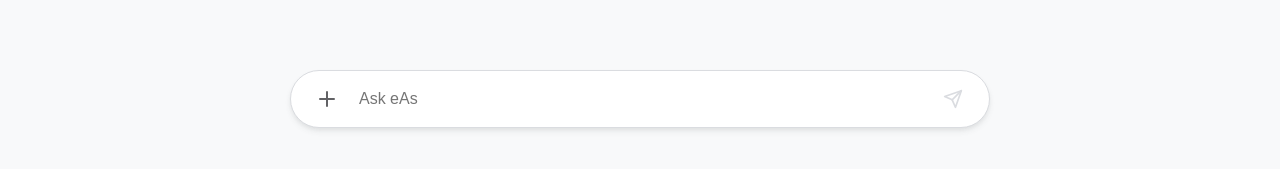
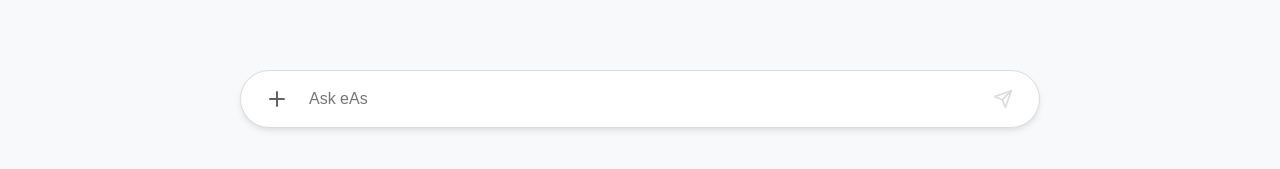
Before and after one commit to zerotowerszero-cyber/eAs, a Next.js app: page /ai in a window 1280 px wide. Shown: the part 333-502 px from the top of the page. Built offline with nearby package versions, Linux system fonts and the light colour scheme; a web font is replaced by a local one.

Commit message:
revert: set input box and chat message container max width back to 800px

```diff
--- a/src/components/ChatUI.tsx
+++ b/src/components/ChatUI.tsx
@@ -176,7 +176,7 @@ export default function ChatUI() {
   const isPill = !filePreview;
   const inputStyle = {
     width: '100%',
-    maxWidth: '700px',
+    maxWidth: '800px',
     display: 'flex',
     flexDirection: 'column' as const,
     background: 'var(--surface)',
@@ -226,7 +226,7 @@ export default function ChatUI() {
           // Chat State - Input at bottom
           <>
             <div ref={messagesContainerRef} style={{ flex: 1, overflowY: 'auto', padding: '0 24px', display: 'flex', flexDirection: 'column', alignItems: 'center' }}>
-              <div style={{ width: '100%', maxWidth: '700px', display: 'flex', flexDirection: 'column', gap: '32px', paddingBottom: '160px', paddingTop: '32px' }}>
+              <div style={{ width: '100%', maxWidth: '800px', display: 'flex', flexDirection: 'column', gap: '32px', paddingBottom: '160px', paddingTop: '32px' }}>
                 {messages.map((msg, idx) => (
                   <div key={idx} id={`msg-${idx}`} style={{ display: 'flex', flexDirection: 'column', alignItems: msg.role === 'user' ? 'flex-end' : 'flex-start', width: '100%' }}>
 
```
